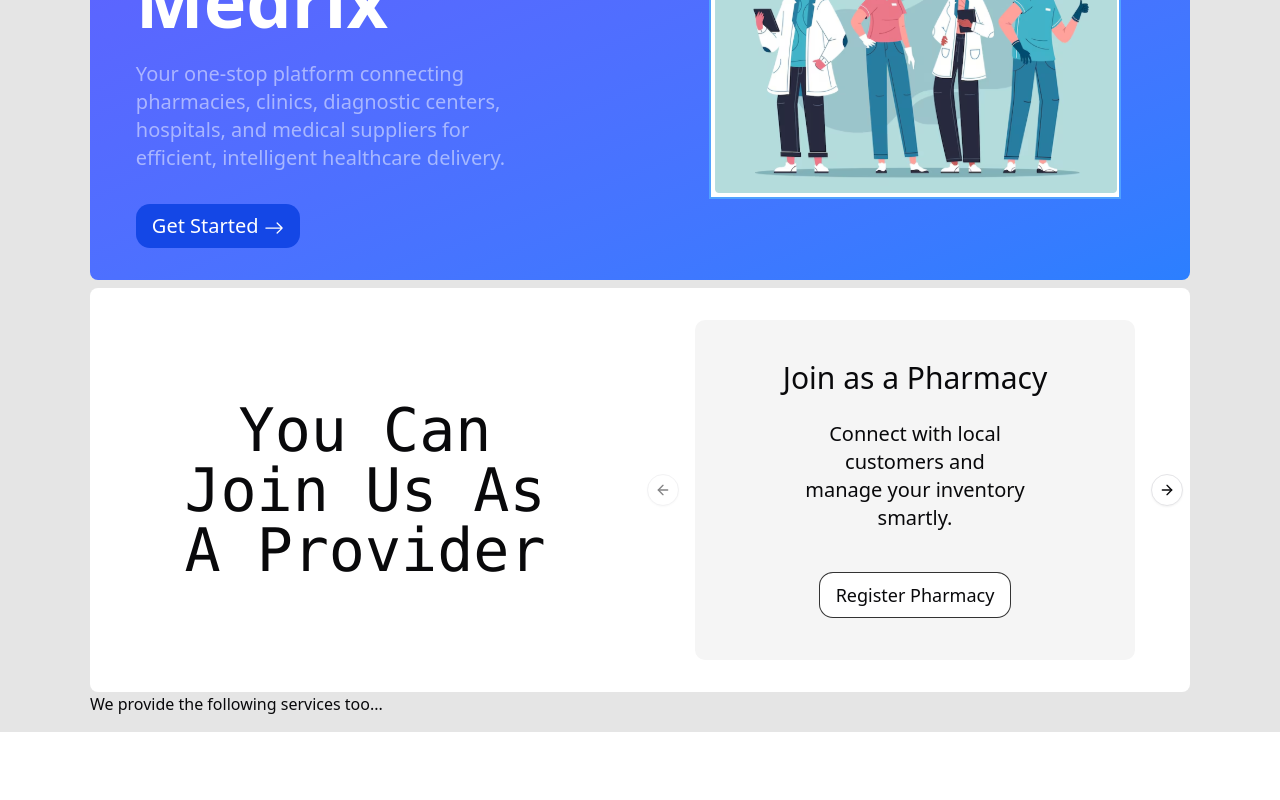
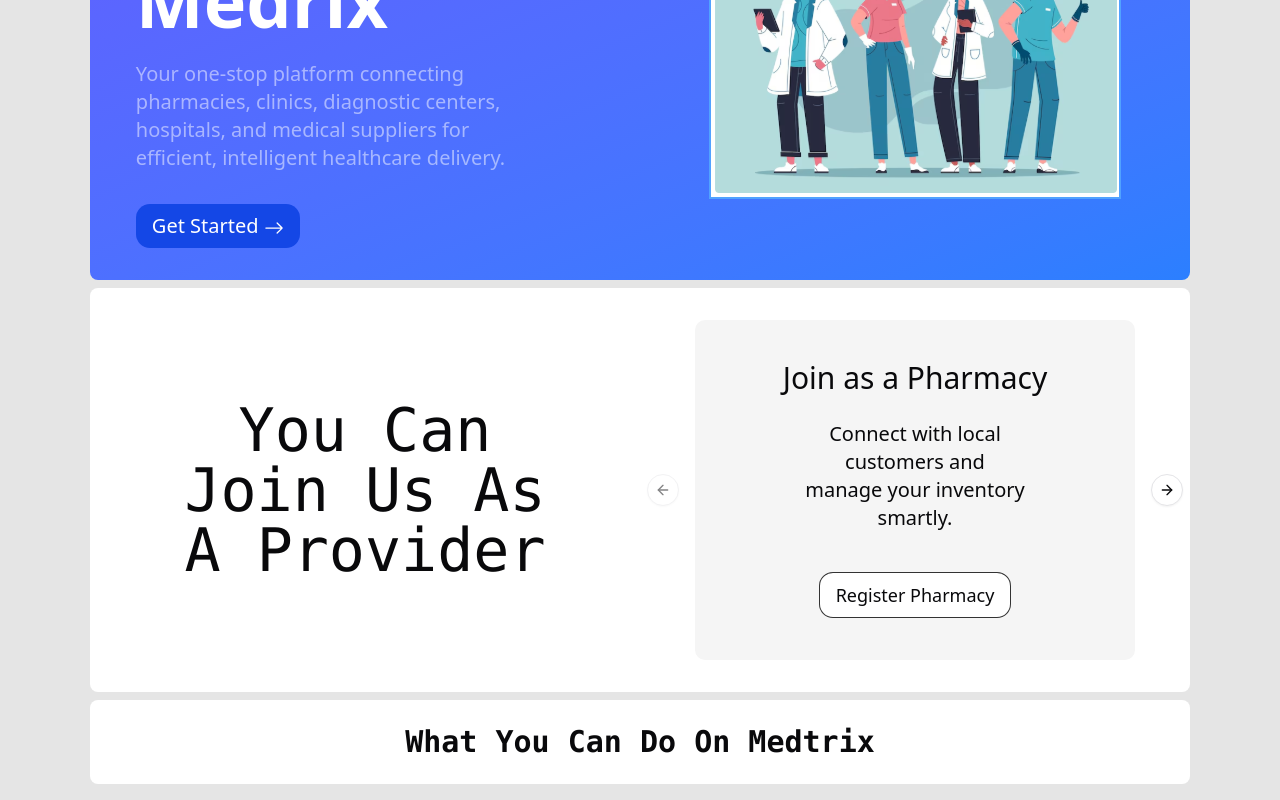
Before and after one commit to P-kaizoku/medtrix_v1, a Next.js app: page / in a window 1280 px wide. Shown: the part 256-1056 px from the top of the page. Before the commit the page ends 988 px from the top, so only its background shows below. Built offline with nearby package versions, Linux system fonts and the light colour scheme.

Commit message:
create some components

```diff
--- /dev/null
+++ b/app/components/ServiceCard.tsx
@@ -0,0 +1,23 @@
+import React from "react";
+
+type ServiceCardProp = {
+  title: String;
+  content: String;
+  buttonText: String;
+};
+
+const ServiceCard = ({ title, content, buttonText }: ServiceCardProp) => {
+  return (
+    <div>
+      <div>
+        <h2>{title}</h2>
+      </div>
+      <p>{content}</p>
+      <div>
+        <button>{buttonText}</button>
+      </div>
+    </div>
+  );
+};
+
+export default ServiceCard;
--- a/app/page.tsx
+++ b/app/page.tsx
@@ -40,10 +40,13 @@
           <ProviderCarousel />
         </div>
       </section>
-      <section>
+      <section className="bg-white mt-2  rounded-md  flex justify-center items-center p-6">
         <div>
-          <h2>We provide the following services too...</h2>
+          <h2 className="text-3xl  font-semibold font-mono capitalize">
+            What you can do on medtrix
+          </h2>
         </div>
+        <div></div>
       </section>
     </main>
   );
```
